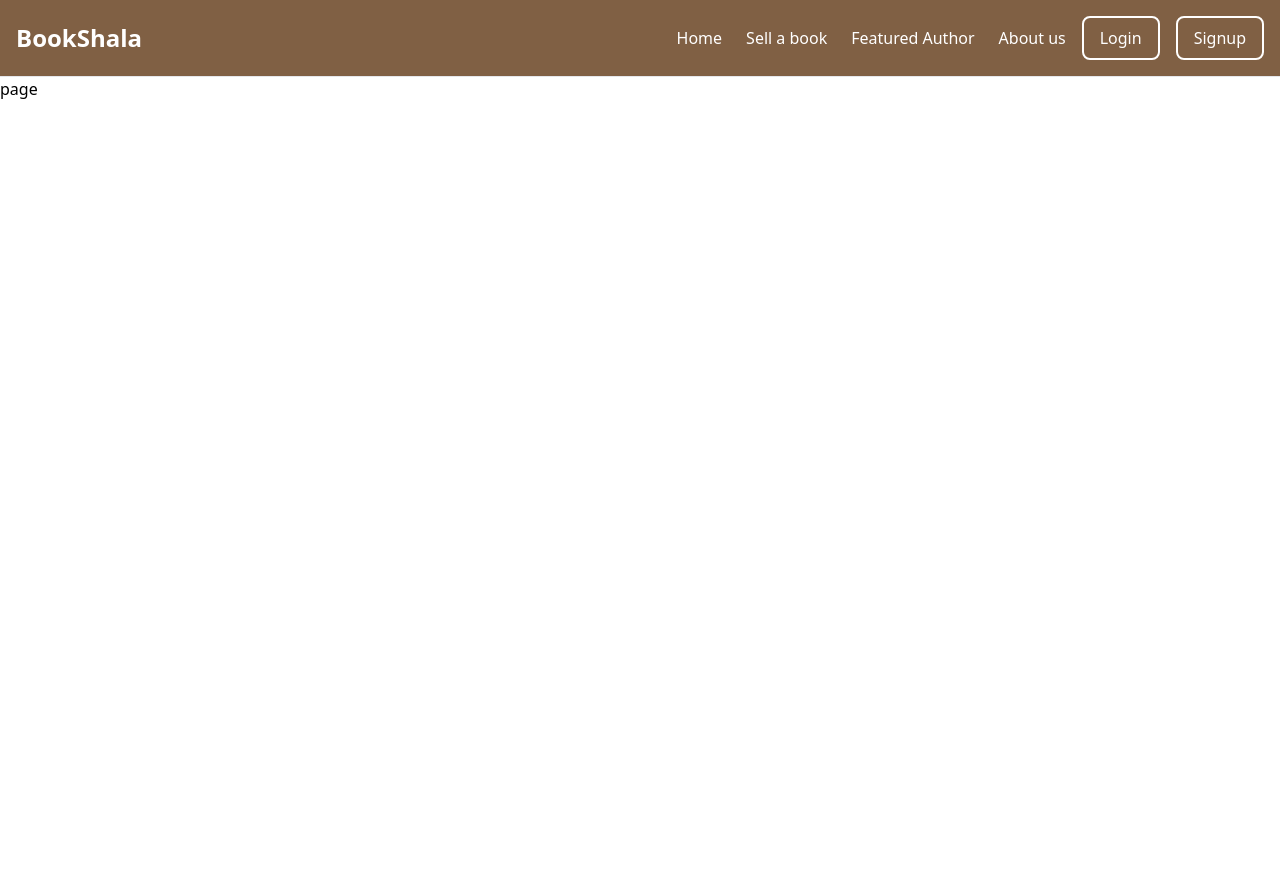
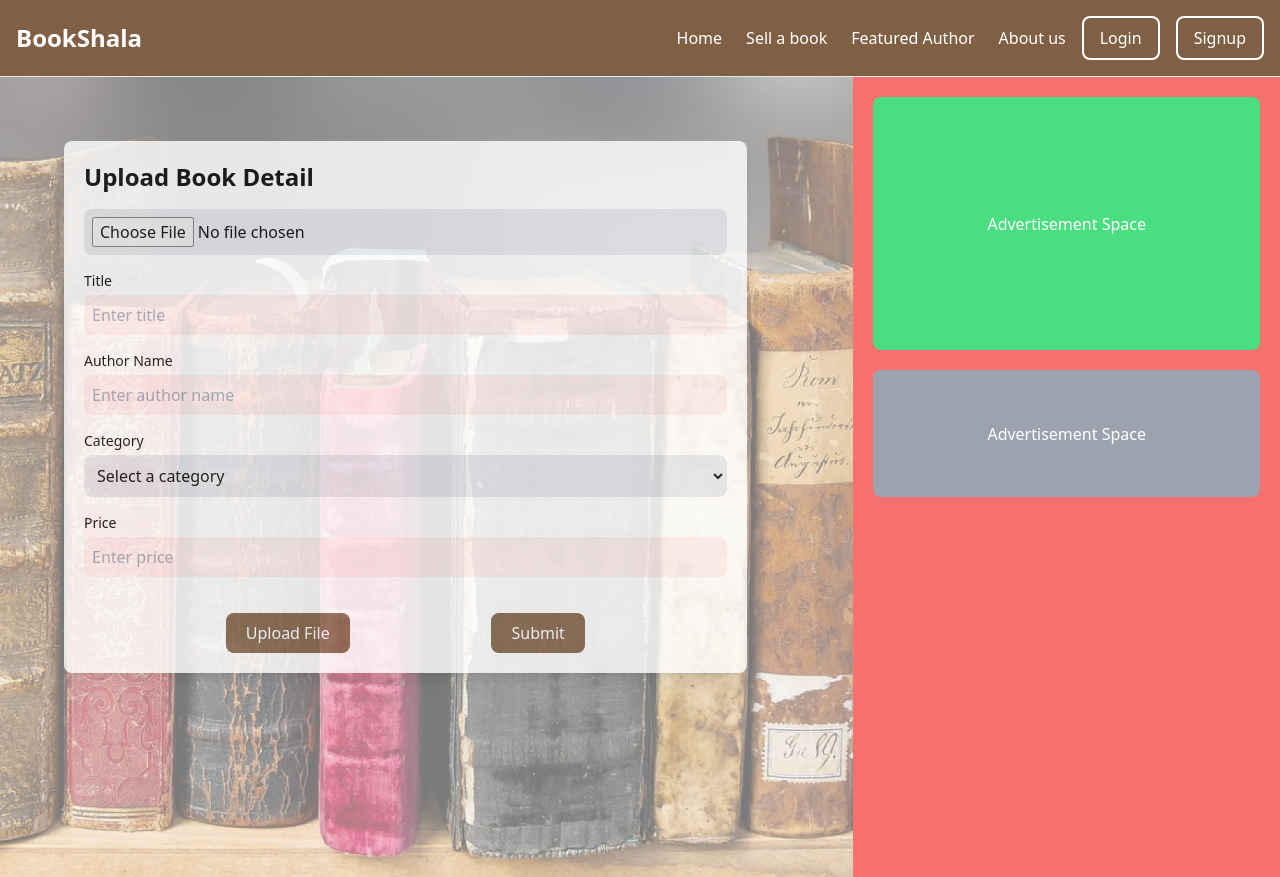
Before and after one commit to ShubhamS40/BookShala, a Next.js app: page /sellbook in a window 1280 px wide. Before the commit the page ends 800 px from the top, so only its background shows below. Built offline with nearby package versions, Linux system fonts and the light colour scheme; a web font is replaced by a local one.

Commit message:
BookSell Page UI Code Done

```diff
--- a/src/app/sellbook/page.tsx
+++ b/src/app/sellbook/page.tsx
@@ -1,9 +1,96 @@
-import React from 'react'
+import Button from '@/components/Button';
+import Chip from '@/components/Chip';
+import Image from 'next/image';
+import React from 'react';
+import sellBook from '@/assets/images/booksell.png';
 
-function page() {
+function Page() {
   return (
-    <div>page</div>
-  )
+    <div className="w-full h-screen flex bg-gray-100">
+      <div className="relative w-2/3 h-full">
+        {/* Background Image */}
+        <Image
+          className="absolute object-cover w-full h-full"
+          src={sellBook}
+          alt="Sell your book"
+          layout="fill"
+        />
+
+        {/* Form Container */}
+        <div className="bg-white opacity-80 z-50 shadow-lg rounded-lg w-[80%] p-5 m-16 flex flex-col absolute">
+          <h1 className="text-2xl font-semibold mb-4">Upload Book Detail</h1>
+
+          {/* File Upload */}
+          <div className="mb-4">
+            <input type="file" className="border rounded-lg p-2 w-full bg-gray-200 cursor-pointer hover:bg-gray-300 transition" />
+          </div>
+
+          {/* Title Input */}
+          <div className="mb-4">
+            <label className="block text-sm font-medium mb-1">Title</label>
+            <input
+              type="text"
+              className="border rounded-lg p-2 w-full focus:outline-none focus:ring-2 focus:ring-blue-500 transition"
+              placeholder="Enter title"
+            />
+          </div>
+
+          {/* Author Input */}
+          <div className="mb-4">
+            <label className="block text-sm font-medium mb-1">Author Name</label>
+            <input
+              type="text"
+              className="border rounded-lg p-2 w-full focus:outline-none focus:ring-2 focus:ring-blue-500 transition"
+              placeholder="Enter author name"
+            />
+          </div>
+
+          {/* Category Selector */}
+          <div className="mb-4">
+            <label className="block text-sm font-medium mb-1">Category</label>
+            <select className="border rounded-lg p-2 w-full focus:outline-none focus:ring-2 focus:ring-blue-500 transition bg-gray-200">
+              <option value="" disabled selected>
+                Select a category
+              </option>
+              <option value="fiction">Novels</option>
+              <option value="non-fiction">Romance</option>
+              <option value="science">Poetry</option>
+              <option value="history">Self Help</option>
+              <option value="biography">Coding</option>
+              <option value="fantasy">Other</option>
+            </select>
+          </div>
+
+          {/* Price Input */}
+          <div className="mb-4">
+            <label className="block text-sm font-medium mb-1">Price</label>
+            <input
+              type="text"
+              className="border rounded-lg p-2 w-full focus:outline-none focus:ring-2 focus:ring-blue-500 transition"
+              placeholder="Enter price"
+            />
+          </div>
+
+          {/* Action Buttons */}
+          <div className="flex justify-evenly mt-5">
+            <Chip name={"Upload File"} />
+            <Chip name={"Submit"} />
+          </div>
+        </div>
+      </div>
+
+      {/* Advertisement Section */}
+      <div className="w-1/3 flex flex-col items-center justify-start bg-red-400 right-0 absolute h-full p-5">
+        {/* Advertisement Space */}
+        <div className="w-full h-1/3 bg-green-400 mb-5 rounded-lg flex items-center justify-center">
+          <p className="text-white">Advertisement Space</p>
+        </div>
+        <div className="w-full h-1/6 bg-gray-400 mb-5 rounded-lg flex items-center justify-center">
+          <p className="text-white">Advertisement Space</p>
+        </div>
+      </div>
+    </div>
+  );
 }
 
-export default page
+export default Page;
--- a/src/components/Navbar.tsx
+++ b/src/components/Navbar.tsx
@@ -1,4 +1,5 @@
 'use client';
+import Link from 'next/link';
 import React, { useState } from 'react';
 
 function Navbar() {
@@ -12,7 +13,9 @@ function Navbar() {
         <div className='flex flex-col md:flex-row justify-between sticky  items-center bg-[#806044] backdrop-blur-md border-b border-gray-200 w-full min-h-[50px] p-4'>
             {/* Logo */}
             <div className='text-white text-2xl font-bold'>
-        <h1>BookShala</h1>
+               <Link href={"/welcome"}>
+               <h1 className='cursor-pointer' >BookShala</h1>
+               </Link>
             </div>
 
             {/* Menu Button for Mobile */}
@@ -25,12 +28,16 @@ function Navbar() {
             {/* Navigation Items and Buttons */}
             <div className='flex items-center space-x-4'>
                 <ul className={`flex-col md:flex md:flex-row md:items-center md:space-x-6 ${isOpen ? 'flex' : 'hidden'} md:flex`}>
+                   <Link href={"/"}>
                    <li className='text-white hover:text-gray-300 cursor-pointer transform transition-transform duration-200 hover:scale-105 hover:font-bold'>
                         Home
                     </li>
+                   </Link>
+                   <Link href={"/sellbook"}>
                    <li className='text-white hover:text-gray-300 cursor-pointer transform transition-transform duration-200 hover:scale-105 hover:font-bold'>
                         Sell a book
                     </li>
+                   </Link>
                     <li className='text-white hover:text-gray-300 cursor-pointer transform transition-transform duration-200 hover:scale-105 hover:font-bold'>
                         Featured Author
                     </li>
@@ -39,12 +46,16 @@ function Navbar() {
                     </li>
                 </ul>
 
+                <Link href={"/login"}>
                 <button className='text-white border-2 border-white rounded-lg px-4 py-2 hover:bg-white hover:text-[#806044] transition duration-200'>
                     Login
                 </button>
+                </Link>
+                <Link href={"/signup"}>
                 <button className='text-white border-2 border-white rounded-lg px-4 py-2 hover:bg-white hover:text-[#806044] transition duration-200'>
                     Signup
                 </button>
+                </Link>
             </div>
         </div>
     );
```
Also changed, not shown: src/assets/images/booksell.png (added). Lines whose indentation alone changed are shown as unchanged.
